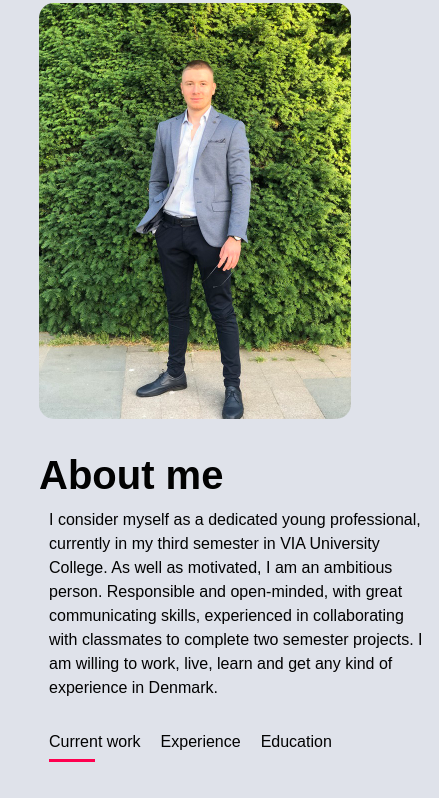
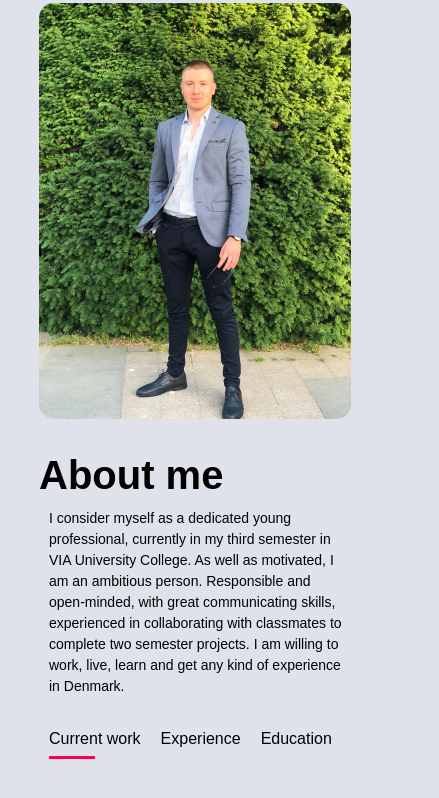
Before and after one commit to nural7h/Portfolio, a plain HTML site: page index.html in a window 390 px wide. Shown: the part 931-1729 px from the top of the page, 439 px wide, since content can reach past the window. Drawn offline with nearby package versions, Linux system fonts and the light colour scheme.

Commit message:
more responsive

```diff
--- a/index.html
+++ b/index.html
@@ -38,7 +38,7 @@
         </div>
         <div class="about-col-2">
           <h1 class="subtitle">About me</h1>
-          <p>I consider myself as a dedicated young professional, currently in
+          <p id="par">I consider myself as a dedicated young professional, currently in
             my third semester in VIA University College. As well as motivated, I
             am an ambitious person. Responsible and open-minded, with great
             communicating skills, experienced in collaborating with classmates
--- a/style.css
+++ b/style.css
@@ -354,14 +354,19 @@ form .btn2{
 }
 
 /* ---------------------responsive------------------------- */
-p {
-  font-size: 12px;
-}
+
 nav #fas{
 display: none;
 }
 
 @media only screen and (max-width: 600px){
+  #par {
+    font-size: 14px;
+    width: 300px;
+  }
+  #youtubeVideo{
+    width: 300px;
+  }
   #header{
     background-image: url(images/phone-background.jpg);
   }
```
